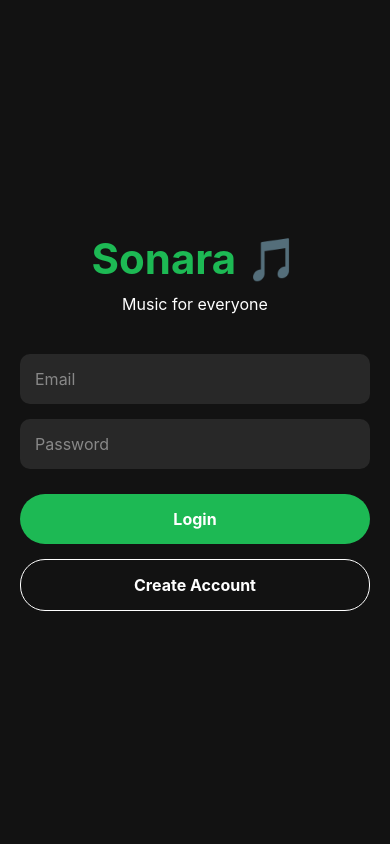
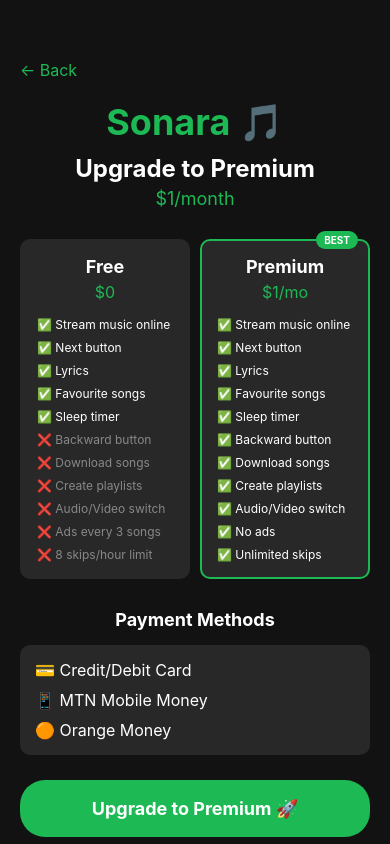
Before and after one commit to EfiCT439/Sonara, a React Native app: screen /Paywall in a window 390 px wide. Built offline with nearby package versions, Linux system fonts and the light colour scheme; what expo-av would draw is missing.

Commit message:
Added Paywall screen and Premium features list

```diff
--- a/App.js
+++ b/App.js
@@ -5,6 +5,7 @@
 import OnboardingScreen from './components/screens/OnboardingScreen';
 import HomeScreen from './components/screens/HomeScreen';
 import PlayerScreen from './components/screens/PlayerScreen';
+import PaywallScreen from './components/screens/PaywallScreen';
 
 const Stack = createNativeStackNavigator();
 
@@ -17,6 +18,7 @@
         <Stack.Screen name="Onboarding" component={OnboardingScreen} />
         <Stack.Screen name="Home" component={HomeScreen} />
         <Stack.Screen name="Player" component={PlayerScreen} />
+        <Stack.Screen name="Paywall" component={PaywallScreen} />
       </Stack.Navigator>
     </NavigationContainer>
   );
--- a/components/screens/HomeScreen.js
+++ b/components/screens/HomeScreen.js
@@ -11,6 +11,12 @@
         style={styles.button}
         onPress={() => navigation.navigate('Player')}>
         <Text style={styles.buttonText}>▶️ Play Sample Song</Text>
+      </TouchableOpacity>
+
+      <TouchableOpacity
+        style={styles.premiumButton}
+        onPress={() => navigation.navigate('Paywall')}>
+        <Text style={styles.premiumButtonText}>💎 Go Premium - $1/month</Text>
       </TouchableOpacity>
     </View>
   );
@@ -47,10 +53,23 @@
     borderRadius: 25,
     width: '80%',
     alignItems: 'center',
+    marginBottom: 15,
   },
   buttonText: {
     color: '#fff',
     fontSize: 16,
     fontWeight: 'bold',
   },
+  premiumButton: {
+    backgroundColor: '#FFD700',
+    padding: 15,
+    borderRadius: 25,
+    width: '80%',
+    alignItems: 'center',
+  },
+  premiumButtonText: {
+    color: '#000',
+    fontSize: 16,
+    fontWeight: 'bold',
+  },
 });
--- /dev/null
+++ b/components/screens/PaywallScreen.js
@@ -0,0 +1,201 @@
+ import { StyleSheet, Text, View, TouchableOpacity, ScrollView } from 'react-native';
+
+export default function PaywallScreen({ navigation }) {
+  return (
+    <ScrollView contentContainerStyle={styles.container}>
+      {/* Header */}
+      <TouchableOpacity style={styles.backButton} onPress={() => navigation.goBack()}>
+        <Text style={styles.backText}>← Back</Text>
+      </TouchableOpacity>
+
+      <Text style={styles.logo}>Sonara 🎵</Text>
+      <Text style={styles.title}>Upgrade to Premium</Text>
+      <Text style={styles.price}>$1/month</Text>
+
+      {/* Features comparison */}
+      <View style={styles.comparisonContainer}>
+        {/* Free tier */}
+        <View style={styles.tierCard}>
+          <Text style={styles.tierTitle}>Free</Text>
+          <Text style={styles.tierPrice}>$0</Text>
+          <View style={styles.featureList}>
+            <Text style={styles.featureItem}>✅ Stream music online</Text>
+            <Text style={styles.featureItem}>✅ Next button</Text>
+            <Text style={styles.featureItem}>✅ Lyrics</Text>
+            <Text style={styles.featureItem}>✅ Favourite songs</Text>
+            <Text style={styles.featureItem}>✅ Sleep timer</Text>
+            <Text style={styles.featureItemNo}>❌ Backward button</Text>
+            <Text style={styles.featureItemNo}>❌ Download songs</Text>
+            <Text style={styles.featureItemNo}>❌ Create playlists</Text>
+            <Text style={styles.featureItemNo}>❌ Audio/Video switch</Text>
+            <Text style={styles.featureItemNo}>❌ Ads every 3 songs</Text>
+            <Text style={styles.featureItemNo}>❌ 8 skips/hour limit</Text>
+          </View>
+        </View>
+
+        {/* Premium tier */}
+        <View style={[styles.tierCard, styles.premiumCard]}>
+          <Text style={styles.premiumBadge}>BEST</Text>
+          <Text style={styles.tierTitle}>Premium</Text>
+          <Text style={styles.tierPrice}>$1/mo</Text>
+          <View style={styles.featureList}>
+            <Text style={styles.featureItem}>✅ Stream music online</Text>
+            <Text style={styles.featureItem}>✅ Next button</Text>
+            <Text style={styles.featureItem}>✅ Lyrics</Text>
+            <Text style={styles.featureItem}>✅ Favourite songs</Text>
+            <Text style={styles.featureItem}>✅ Sleep timer</Text>
+            <Text style={styles.featureItem}>✅ Backward button</Text>
+            <Text style={styles.featureItem}>✅ Download songs</Text>
+            <Text style={styles.featureItem}>✅ Create playlists</Text>
+            <Text style={styles.featureItem}>✅ Audio/Video switch</Text>
+            <Text style={styles.featureItem}>✅ No ads</Text>
+            <Text style={styles.featureItem}>✅ Unlimited skips</Text>
+          </View>
+        </View>
+      </View>
+
+      {/* Payment methods */}
+      <Text style={styles.paymentTitle}>Payment Methods</Text>
+      <View style={styles.paymentMethods}>
+        <Text style={styles.paymentMethod}>💳 Credit/Debit Card</Text>
+        <Text style={styles.paymentMethod}>📱 MTN Mobile Money</Text>
+        <Text style={styles.paymentMethod}>🟠 Orange Money</Text>
+      </View>
+
+      {/* Upgrade button */}
+      <TouchableOpacity style={styles.upgradeButton}>
+        <Text style={styles.upgradeButtonText}>Upgrade to Premium 🚀</Text>
+      </TouchableOpacity>
+
+      <Text style={styles.disclaimer}>
+        Cancel anytime. No hidden fees.
+      </Text>
+    </ScrollView>
+  );
+}
+
+const styles = StyleSheet.create({
+  container: {
+    flexGrow: 1,
+    backgroundColor: '#121212',
+    padding: 20,
+    paddingTop: 60,
+  },
+  backButton: {
+    marginBottom: 20,
+  },
+  backText: {
+    color: '#1DB954',
+    fontSize: 16,
+  },
+  logo: {
+    fontSize: 36,
+    fontWeight: 'bold',
+    color: '#1DB954',
+    textAlign: 'center',
+    marginBottom: 10,
+  },
+  title: {
+    fontSize: 24,
+    fontWeight: 'bold',
+    color: '#fff',
+    textAlign: 'center',
+    marginBottom: 5,
+  },
+  price: {
+    fontSize: 18,
+    color: '#1DB954',
+    textAlign: 'center',
+    marginBottom: 30,
+  },
+  comparisonContainer: {
+    flexDirection: 'row',
+    justifyContent: 'space-between',
+    marginBottom: 30,
+    gap: 10,
+  },
+  tierCard: {
+    flex: 1,
+    backgroundColor: '#282828',
+    borderRadius: 10,
+    padding: 15,
+    borderWidth: 2,
+    borderColor: 'transparent',
+  },
+  premiumCard: {
+    borderColor: '#1DB954',
+    position: 'relative',
+  },
+  premiumBadge: {
+    position: 'absolute',
+    top: -10,
+    right: 10,
+    backgroundColor: '#1DB954',
+    color: '#fff',
+    fontSize: 10,
+    fontWeight: 'bold',
+    paddingHorizontal: 8,
+    paddingVertical: 3,
+    borderRadius: 10,
+  },
+  tierTitle: {
+    fontSize: 18,
+    fontWeight: 'bold',
+    color: '#fff',
+    textAlign: 'center',
+    marginBottom: 5,
+  },
+  tierPrice: {
+    fontSize: 16,
+    color: '#1DB954',
+    textAlign: 'center',
+    marginBottom: 15,
+  },
+  featureList: {
+    gap: 8,
+  },
+  featureItem: {
+    color: '#fff',
+    fontSize: 12,
+  },
+  featureItemNo: {
+    color: '#888',
+    fontSize: 12,
+  },
+  paymentTitle: {
+    fontSize: 18,
+    fontWeight: 'bold',
+    color: '#fff',
+    marginBottom: 15,
+    textAlign: 'center',
+  },
+  paymentMethods: {
+    backgroundColor: '#282828',
+    borderRadius: 10,
+    padding: 15,
+    marginBottom: 25,
+    gap: 10,
+  },
+  paymentMethod: {
+    color: '#fff',
+    fontSize: 16,
+  },
+  upgradeButton: {
+    backgroundColor: '#1DB954',
+    padding: 18,
+    borderRadius: 25,
+    alignItems: 'center',
+    marginBottom: 15,
+  },
+  upgradeButtonText: {
+    color: '#fff',
+    fontSize: 18,
+    fontWeight: 'bold',
+  },
+  disclaimer: {
+    color: '#888',
+    fontSize: 12,
+    textAlign: 'center',
+    marginBottom: 30,
+  },
+});
```
